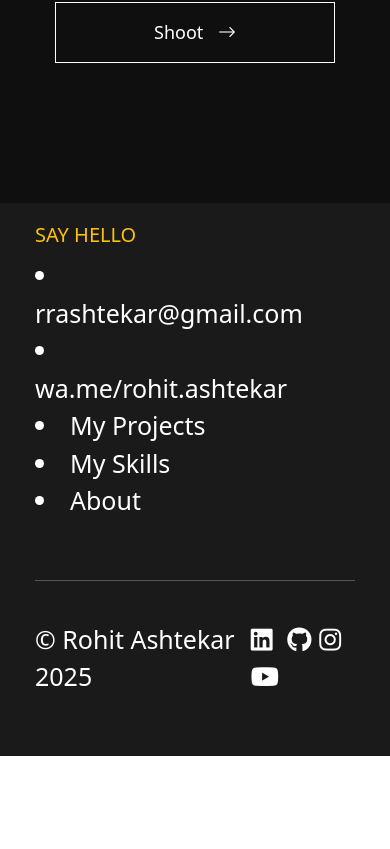
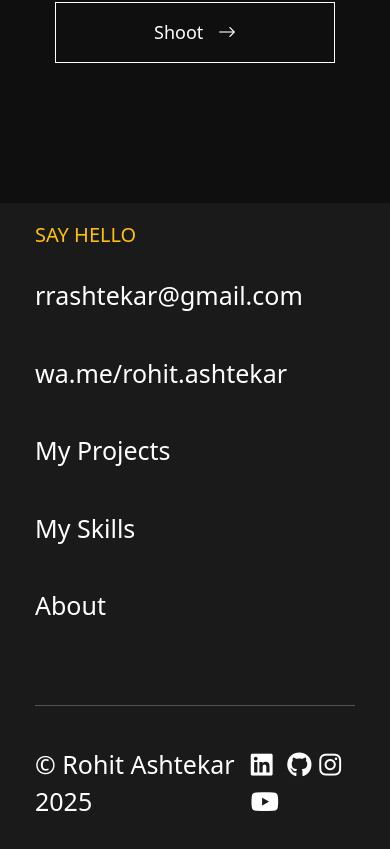
Before and after one commit to rohitashtekar/portfolio, a React (Vite) app in the folder Portfolio/: page / in a window 390 px wide. Shown: the part 3161-4010 px from the top of the page. Before the commit the page ends 3917 px from the top, so only its background shows below. Built offline with nearby package versions, Linux system fonts and the light colour scheme.

Commit message:
RENAME: footer elements

```diff
--- a/Portfolio/src/styles/components/footer.css
+++ b/Portfolio/src/styles/components/footer.css
@@ -1,4 +1,4 @@
-/* Footer */
+/* ft */
 .ft-container {
   color: var(--primary-text-color);
   margin-top: 5rem;
@@ -17,7 +17,7 @@
   padding: 5rem;
 }
 
-.footer-menu div li {
+.ft-menu div li {
   padding: 1rem 0;
   list-style-type: none;
 }
@@ -36,11 +36,12 @@ a {
   text-transform: uppercase;
 }
 
-.footer-menu {
+.ft-menu {
   display: flex;
 }
 
-.footer-menu-list {
+
+.ft-menu-list {
   margin: 0 5rem;
 }
 
@@ -93,7 +94,7 @@ a {
     font-size: 2.5rem;
   }
 
-  .footer-menu-list {
+  .ft-menu-list {
     margin: 0;
   }
 
@@ -139,7 +140,7 @@ a {
     margin: 0.2rem;
   }
 
-  .footer-menu-list {
+  .ft-menu-list {
     margin: 0;
   }
 
@@ -150,11 +151,11 @@ a {
 }
 
 @media (max-width: 400px) {
-  .footer-menu {
+  .ft-menu {
     display: block;
   }
 
-  .footer-menu-list {
+  .ft-menu-list {
     margin: 0;
   }
 
```
